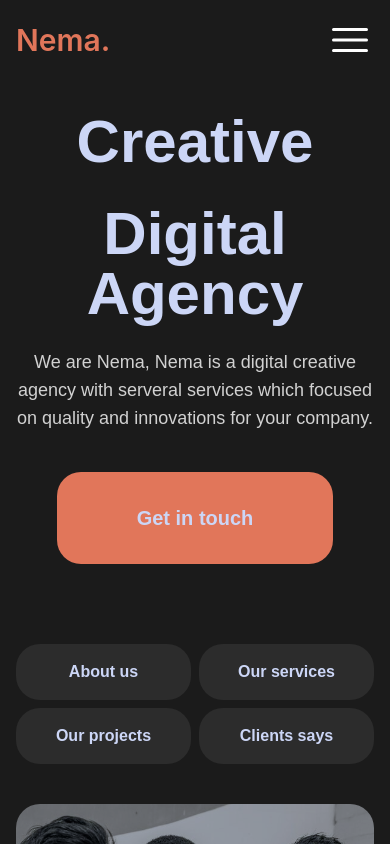
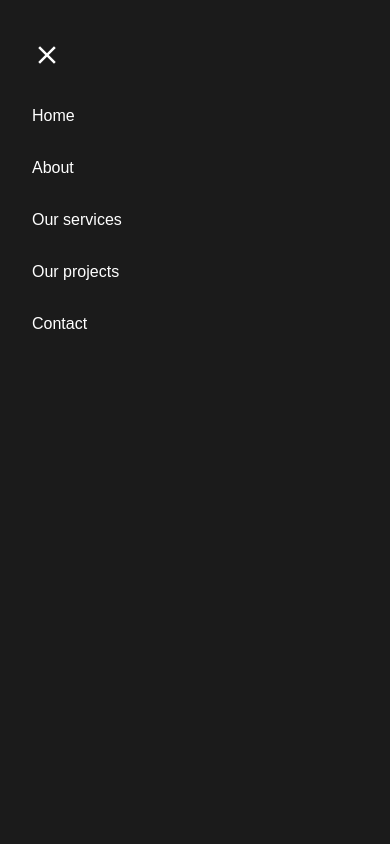
Before and after one commit to alaminediassy/nema, a Next.js app: page / in a window 390 px wide. Both pictures are taken after a click on the icon 350 px from the left and 40 px from the top of the page. Built offline with nearby package versions, Linux system fonts and the light colour scheme.

Commit message:
Adding show navbar

```diff
--- a/components/Header.tsx
+++ b/components/Header.tsx
@@ -1,5 +1,4 @@
 import React from 'react'
-import abstract from "../public/images/abstract.svg"
 import phoenix from "../public/images/phoenix.svg"
 
 import Image from 'next/image'
@@ -38,7 +37,7 @@ const Header = () => {
               <button className='bg-buttonColor hover:bg-white hover:text-buttonColor hover:font-normal rounded-3xl sm:w-full xl:text-xl text-md font-semibold md:pt-10 pt-4 pb-4 md:pb-10 pr-6 pl-6'>About us</button>
               <button className='bg-buttonColor hover:bg-white hover:text-buttonColor hover:font-normal rounded-3xl sm:w-full xl:text-xl text-md font-semibold md:pt-10 pt-4 pb-4 md:pb-10 pr-6 pl-6'>Our services</button>
               <button className='bg-buttonColor hover:bg-white hover:text-buttonColor hover:font-normal rounded-3xl sm:w-full xl:text-xl text-md font-semibold md:pt-10 pt-4 pb-4 md:pb-10 pr-6 pl-6'>Our projects</button>
-              <button className='bg-buttonColor hover:bg-white hover:text-buttonColor hover:font-normal rounded-3xl sm:w-full xl:text-xl text-md font-semibold md:pt-10 pt-4 pb-4 md:pb-10 pr-6 pl-6'>Clients says</button>
+              <button className='bg-buttonColor hover:bg-white hover:text-buttonColor hover:font-normal rounded-3xl sm:w-full xl:text-xl text-md font-semibold md:pt-10 pt-4 pb-4 md:pb-10 pr-6 pl-6'>Clients say</button>
             </div>
           </div>
           <div className="xl:w-4/5 w-full h-96 xl:h-auto rounded-3xl bg-center bg-gray-400 bg-blend-multiply bg-[url('../public/images/web.jpg')] bg-cover">
@@ -51,13 +50,13 @@ const Header = () => {
             <Image className='w-36 gap-2 text-buttonColor' src={phoenix} alt='phoenix'/>
           </div>
           <div>
-            <Image className='w-36 gap-2 text-buttonColor' src={abstract} alt='abstract'/>
+            <Image className='w-36 gap-2 text-buttonColor' src={phoenix} alt='abstract'/>
           </div>
           <div>
             <Image className='w-36 gap-2 text-buttonColor' src={phoenix} alt='phoenix'/>
           </div>
           <div>
-            <Image className='w-36 gap-2 text-buttonColor' src={abstract} alt='abstract'/>
+            <Image className='w-36 gap-2 text-buttonColor' src={phoenix} alt='abstract'/>
           </div>
           <div>
             <Image className='w-36 gap-2 text-buttonColor' src={phoenix} alt='phoenix'/>
--- a/components/Navbar.tsx
+++ b/components/Navbar.tsx
@@ -2,6 +2,14 @@ import React from 'react'
 import Link from 'next/link';
 import { useRef, useState } from "react";
 import { useRouter } from 'next/router';
+import { MdOutlineClose } from "react-icons/md";
+import {
+  SlSocialLinkedin,
+  SlSocialFacebook,
+  SlSocialInstagram,
+} from "react-icons/sl";
+import { TbBrandGithub } from "react-icons/tb";
+import { motion } from "framer-motion";
 
 const Navbar = () => {
   const ref = useRef<string | any>("");
@@ -17,12 +25,11 @@ const Navbar = () => {
 
   return (
     <div className="w-full h-20 lg:h-[12vh] sticky top-0 z-50 bg-bodyColor px-4">
-      <div className="max-w-container h-full mx-auto py-1  font-titleFont flex items-center justify-between">
+      <div className="max-w-container h-full mx-auto py-1 flex items-center justify-between">
            <h1 className='text-textOrange font-semibold text-3xl'>Nema.</h1>
           <div
           onClick={() => setShowMenu(true)}
           >
-
             <svg
             ref={(node) => (ref.current = node)}
             onClick={handleClick}
@@ -30,7 +37,89 @@ const Navbar = () => {
               <path strokeLinecap="round" strokeLinejoin="round" d="M3.75 6.75h16.5M3.75 12h16.5m-16.5 5.25h16.5" />
             </svg>
           </div>
-
+          {showMenu && (
+            <div
+            ref={(node) => (ref.current = node)}
+            onClick={handleClick}
+            className="absolute top-0 w-full h-screen bg-black bg-opacity-50 flex flex-col items-end "
+            >
+                <div className='w-full h-full overflow-y-scroll scrollbarHide bg-bodyColor flex flex-col items-start px-4 py-10 relative'>
+                  <MdOutlineClose
+                  onClick={() => setShowMenu(false)}
+                  className="text-3xl text-white cursor-pointer hover:text-textOrange/70 absolute"
+                  />
+                <div className="flex flex-col text-center gap-7 pt-16">
+                <ul className="flex flex-col w-full text-base gap-7">
+                  <Link
+                    href="/"
+                    className="flex w-fullgap-1 font-medium text-white hover:text-textOrange
+                    cursor-pointer duration-300 nav-link"
+                  >
+                    <motion.li
+                      initial={{ y: -10, opacity: 0 }}
+                      animate={{ y: 0, opacity: 1 }}
+                      transition={{ duration: 0.2, delay: 0.1, ease: "easeIn" }}
+                    >
+                      Home
+                    </motion.li>
+                  </Link>
+                  <Link
+                    href="/About"
+                    className="flex items-center gap-1 font-medium text-textDark hover:text-textOrange cursor-pointer
+                    duration-300 nav-link"
+                  >
+                    <motion.li
+                      initial={{ y: -10, opacity: 0 }}
+                      animate={{ y: 0, opacity: 1 }}
+                      transition={{ duration: 0.2, delay: 0.2, ease: "easeIn" }}
+                    >
+                      About
+                    </motion.li>
+                  </Link>
+                  <Link
+                    href="/"
+                    className="flex items-center gap-1 font-medium text-textDark hover:text-textOrange cursor-pointer
+                    duration-300 nav-link"
+                  >
+                    <motion.li
+                      initial={{ y: -10, opacity: 0 }}
+                      animate={{ y: 0, opacity: 1 }}
+                      transition={{ duration: 0.2, delay: 0.3, ease: "easeIn" }}
+                    >
+                      Our services
+                    </motion.li>
+                  </Link>
+                  <Link
+                    href="/"
+                    className="flex items-center gap-1 font-medium text-textDark hover:text-textOrange cursor-pointer
+                    duration-300 nav-link"
+                  >
+                    <motion.li
+                      initial={{ y: -10, opacity: 0 }}
+                      animate={{ y: 0, opacity: 1 }}
+                      transition={{ duration: 0.1, delay: 0.3 }}
+                    >
+                      Our projects
+                    </motion.li>
+                  </Link>
+                  <Link
+                    href="/Contact"
+                    className="flex items-center gap-1 font-medium text-textDark hover:text-textOrange cursor-pointer
+                    duration-300 nav-link"
+                  >
+                    <motion.li
+                      initial={{ y: -10, opacity: 0 }}
+                      animate={{ y: 0, opacity: 1 }}
+                      transition={{ duration: 0.2, delay: 0.4, ease: "easeIn" }}
+                    >
+                      Contact
+                    </motion.li>
+                  </Link>
+                </ul>
+              </div>
+                </div>
+            </div>
+          )}
         </div>
     </div>
   )
--- a/package.json
+++ b/package.json
@@ -20,6 +20,7 @@
     "postcss": "8.4.31",
     "react": "18.2.0",
     "react-dom": "18.2.0",
+    "react-icons": "^4.11.0",
     "tailwindcss": "3.3.3",
     "typescript": "5.2.2"
   }
--- a/pages/index.tsx
+++ b/pages/index.tsx
@@ -9,14 +9,14 @@ export default function Home() {
   return (
     <>
     <Head>
-      <title>Mamadou DIASSY</title>
+      <title>Nema</title>
       <link rel="icon" href="" />
     </Head>
     <motion.div
     className="fixed top-0 left-0 right-0 h-6 bg-textOrange transform-none "
     style={{ scaleX: scrollYProgress }}
     >
-      <main className='w-full h-screen font-bodyFont bg-bodyColor text-textLight overflow-x-hidden
+      <main className='w-full h-screen font-bodyFont bg-bodyColor text-white overflow-x-hidden
       overflow-y-scroll'>
         <Navbar/>
 
```
Also changed, not shown: 1 other file (tests, documents, lock files or other folders).
